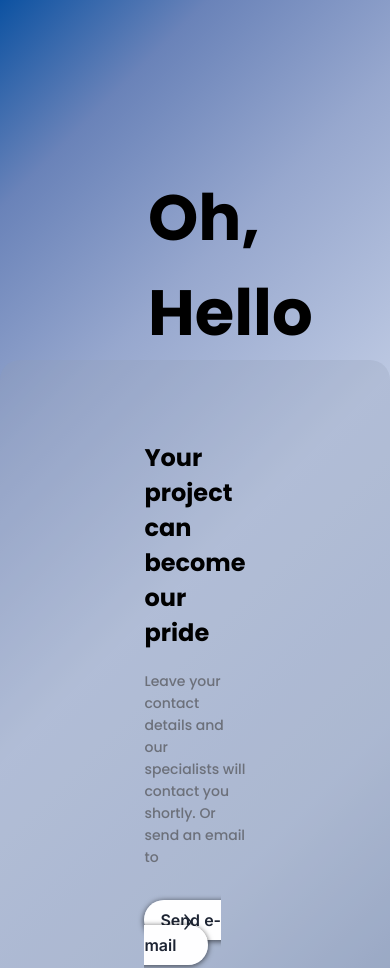
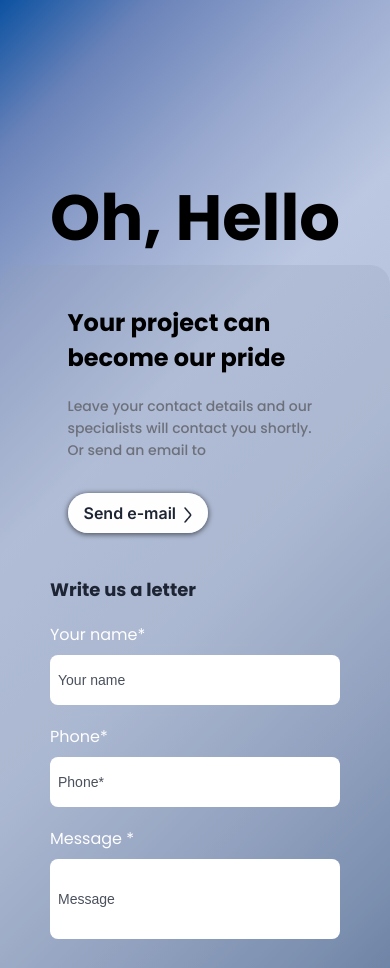
Before and after one commit to NazikVr/TEST, a plain HTML site: page index.html in a window 390 px wide. Shown: the top 968 px of the page. Drawn offline with Linux system fonts and the light colour scheme.

Commit message:
fix mobile

```diff
--- a/main.scss
+++ b/main.scss
@@ -96,19 +96,23 @@ body {
 
 
   &__title {
-    margin-left: 148px;
+    margin-left: 50px;
+    @media (min-width: 1160px) {
+      margin-left: 148px;
+    }
   }
 
   &__content {
     border-radius: 20px;
     background-color: rgba(145, 157, 181, 0.25);
-    padding: 80px 148px;
+    padding: 40px 50px;
     display: flex;
     flex-direction: column;
     justify-content: space-between;
     align-items: center;
 
     @media (min-width: 1160px) {
+      padding: 80px 148px;
       flex-direction: row;
       align-items: normal;
     }
```
Also changed, not shown: main.css, main.js (line endings or trailing spaces), 1 other file.
